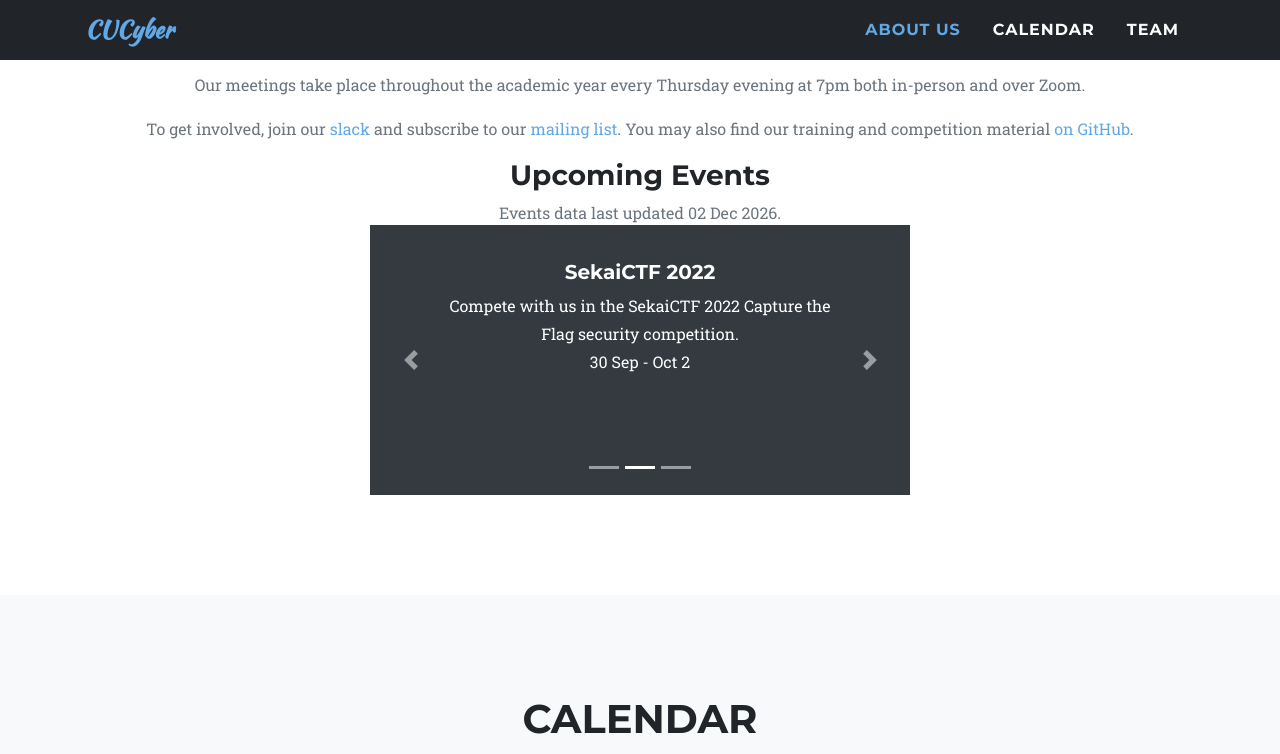
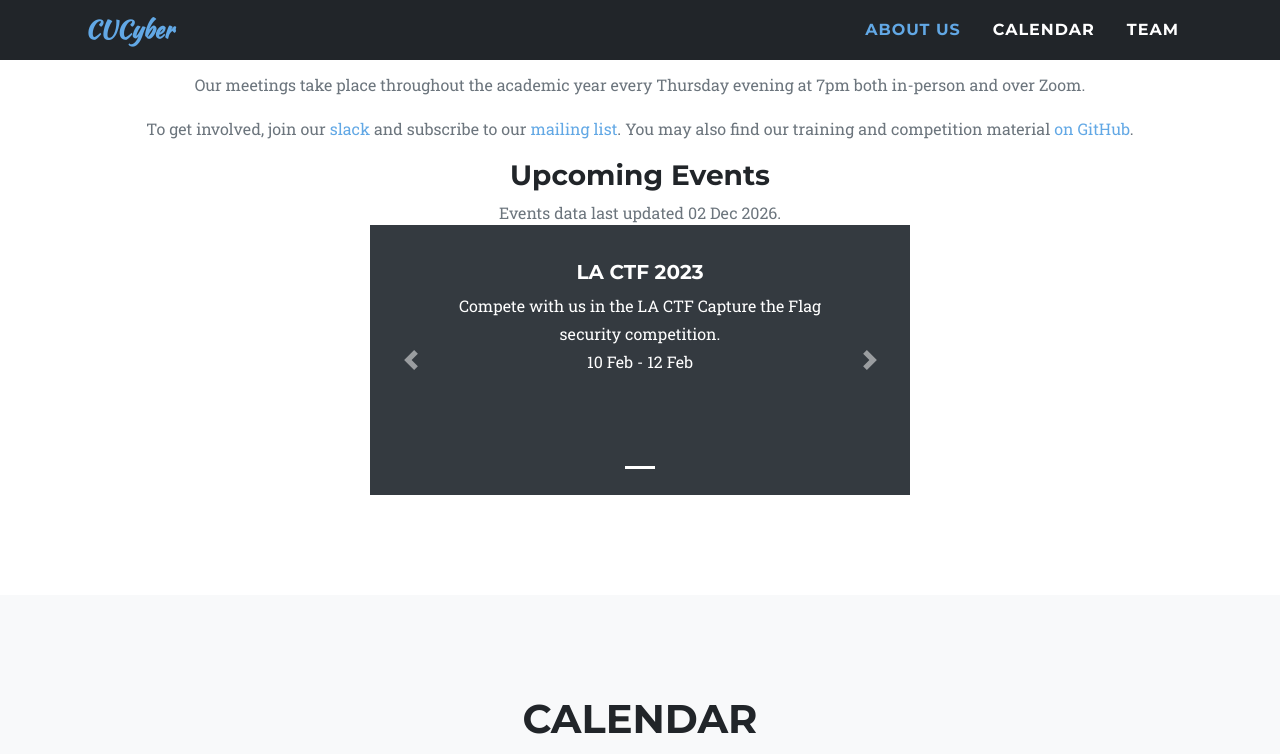
Before and after one commit to CUCTF/cuctf.github.io, a Jekyll site: the page built from index.html, in a window 1280 px wide and 900 px high, scrolled down 1077 px, cut to the strip 0-754 px from the top of the window. Built offline with Jekyll 4.4.1, drawn with Linux system fonts in a browser that asks for light colours; nearby versions of some CDN libraries; some web fonts are replaced.

Commit message:
add events and update board

```diff
--- a/_data/events.yml
+++ b/_data/events.yml
@@ -1,12 +1,5 @@
 events:
-  - title: Beginner Night
-    description: Our next beginner night will introduce you to the Linux command line and include a short primer for the git version control system.
-    date: 29 Sep 2022
 
-  - title: SekaiCTF 2022
-    description: Compete with us in the SekaiCTF 2022 Capture the Flag security competition.
-    date: 30 Sep - Oct 2
-
-  - title: Beginner Night
-    description: Our October beginner night will provide a primer on compiling and debugging a C program.
-    date: 27 Oct 2022
+  - title: LA CTF 2023
+    description: Compete with us in the LA CTF Capture the Flag security competition.
+    date: 10 Feb - 12 Feb
--- a/_data/team.yml
+++ b/_data/team.yml
@@ -35,7 +35,7 @@ board_members:
 
   - title: Training
     path: user-large.svg
-    name: Vacant
+    name: Maya Shkolnik
 
 
 
```
